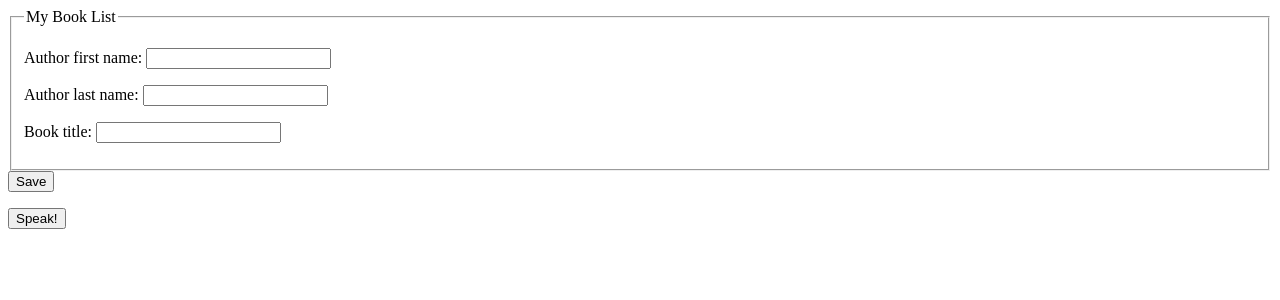
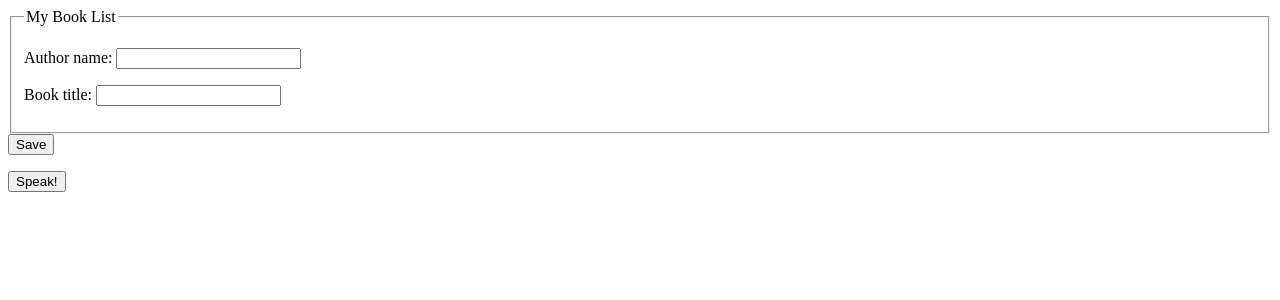
Before and after one commit to Rediet8abere/later, a Django app: page /listApp/new/ in a window 1280 px wide. Shown: the top 300 px of the page. Run offline with Django 3.2, Linux system fonts and the light colour scheme; some libraries are stand-ins or nearby versions.

Commit message:
name changes

```diff
--- a/laterProject/listApp/models.py
+++ b/laterProject/listApp/models.py
@@ -4,8 +4,8 @@ from django.urls import reverse
 
 
 class Books(models.Model):
-    author_first_name = models.CharField(max_length=30)
-    author_last_name = models.CharField(max_length=30)
+    author_name = models.CharField(max_length=30)
+    # author_last_name = models.CharField(max_length=30)
     book_title = models.CharField(max_length=60)
     list_pub_date = models.DateTimeField(default=timezone.now)
 
--- a/laterProject/listApp/static/listApp/js/script.js
+++ b/laterProject/listApp/static/listApp/js/speak.js
@@ -22,8 +22,8 @@ recognition.onresult = function(event) {
     console.log('command', command);
     console.log("d", d['text']);
     message.textContent = 'Voice Input: ' + command + '.';
-    document.getElementById('id_author_first_name').value=command;
-    document.getElementById('id_author_last_name').value=command;
+    document.getElementById('id_author_name').value=command;
+    // document.getElementById('id_author_last_name').value=command;
     document.getElementById('id_book_title').value=command;
     // id_author_first_name.innerHTML = 'Voice Input: ' + command + '.';
     // id_author_last_name.innerHTML = 'Voice Input: ';
--- a/laterProject/listApp/templates/listApp/books_detail.html
+++ b/laterProject/listApp/templates/listApp/books_detail.html
@@ -1,8 +1,7 @@
-
+<a href="{% url 'book-home' %}">Book List</a>
 <ul>
   <h2>{{ object.book_title }}</h2>
-  <h3>{{ object.author_first_name }}</h3>
-  <h3>{{ object.author_last_name }}</h3>
+  <h3>{{ object.author_name }}</h3>
   <h3>{{ object.list_pub_date }}</h3>
 </ul>
 <a href="{% url 'book-update' object.id %}">Edit</a>
--- a/laterProject/listApp/templates/listApp/books_form.html
+++ b/laterProject/listApp/templates/listApp/books_form.html
@@ -19,4 +19,4 @@
 <br><br>
 <!-- ajax -->
 <script src="http://ajax.googleapis.com/ajax/libs/jquery/1.7.1/jquery.min.js" type="text/javascript"></script>
-<script type="text/javascript" src="{% static 'listApp/js/script.js' %}"></script>
+<script type="text/javascript" src="{% static 'listApp/js/speak.js' %}"></script>
--- a/laterProject/listApp/templates/listApp/index.html
+++ b/laterProject/listApp/templates/listApp/index.html
@@ -1,4 +1,4 @@
-{% load static %}
+
 
 <a href="{% url 'book-create' %}">Add Book</a>
 {% if booklist %}
--- a/laterProject/listApp/views.py
+++ b/laterProject/listApp/views.py
@@ -44,7 +44,7 @@ class BooksDetailView(DetailView):
 
 class BooksCreateView(CreateView):
     model = Books
-    fields = ['author_first_name', 'author_last_name', 'book_title']
+    fields = ['author_name','book_title']
 
     def form_vaild(self, form):
         return super().form_vaild(form)
@@ -52,7 +52,7 @@ class BooksCreateView(CreateView):
 
 class BooksUpdateView(UpdateView):
     model = Books
-    fields = ['author_first_name', 'author_last_name', 'book_title']
+    fields = ['author_name', 'book_title']
 
     def form_vaild(self, form):
         return super().form_vaild(form)
```
Also changed, not shown: laterProject/db.sqlite3, laterProject/listApp/migrations/0004_auto_20200318_0604.py (added).
